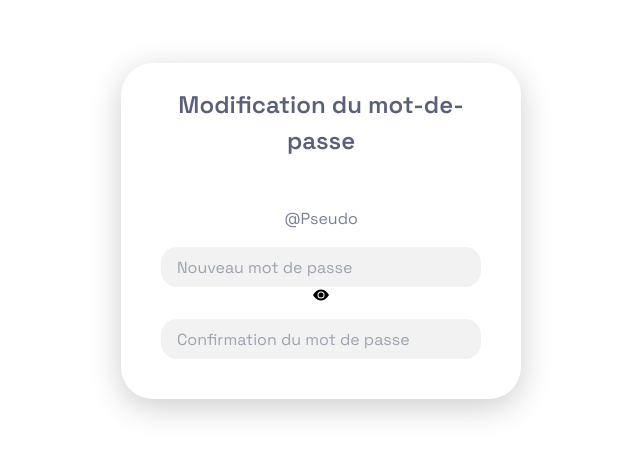
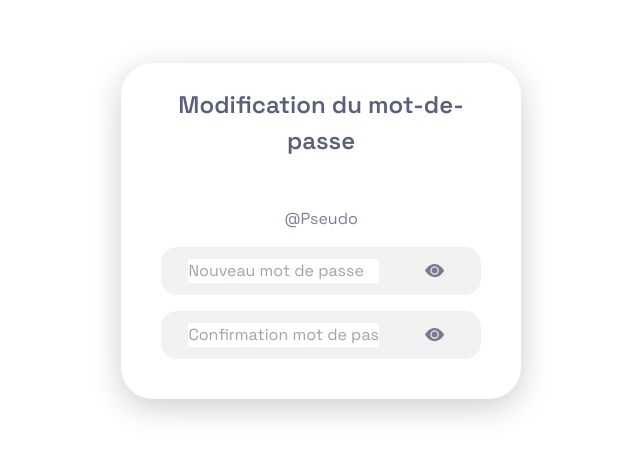
Before and after one commit to dropy-project/dropy-website, a Next.js app: page /reset-password in a window 1280 px wide. Shown: the part 169-626 px from the top of the page, without its empty margins (319-959 px from the left). Built offline with nearby package versions, Linux system fonts and the light colour scheme.

Commit message:
ci: finish input box password ui

```diff
--- a/app/reset-password/page.tsx
+++ b/app/reset-password/page.tsx
@@ -23,11 +23,32 @@ const ResetPasswordBox = () => {
           </div>
           <div className={styles.fields}>
             <div className={styles.field}>
-              <input type={showPassword ? 'text' : 'password'}name='password' id='password' placeholder='Nouveau mot de passe' />
-              {showPassword ? <BsEyeSlashFill onClick={toggleShowPassword} /> : <BsEyeFill onClick={toggleShowPassword} />}
+              <div className={styles.password_input}>
+                <input
+                  type={showPassword ? 'text' : 'password'}
+                  name='password'
+                  id='password'
+                  placeholder='Nouveau mot de passe'
+                  className={styles.password_field}
+                />
+                <div className={styles.password_icon} onClick={toggleShowPassword}>
+                  {showPassword ? <BsEyeSlashFill /> : <BsEyeFill />}
+                </div>
+              </div>
             </div>
             <div className={styles.field}>
-              <input type='password' name='password' id='password' placeholder='Confirmation du mot de passe' />
+              <div className={styles.password_input}>
+                <input
+                  type={showPassword ? 'text' : 'password'}
+                  name='password'
+                  id='password'
+                  placeholder='Confirmation mot de passe'
+                  className={styles.password_field}
+                />
+                <div className={styles.password_icon} onClick={toggleShowPassword}>
+                  {showPassword ? <BsEyeSlashFill /> : <BsEyeFill />}
+                </div>
+              </div>
             </div>
           </div>
         </div>
--- a/styles/ResetPasswordBox.module.scss
+++ b/styles/ResetPasswordBox.module.scss
@@ -84,18 +84,32 @@
           align-items: center;
           width: 100%;
           margin-bottom: 1rem;
-          input {
+          .password_input {
+            display: flex;
+            flex-direction: row;
+            justify-content: space-around;
+            align-items: center;
             background-color: #f2f2f2;
+            border-radius: 1em;
+            padding: 0 0.6rem;
+            height: 3rem;
             width: 100%;
-            height: 2.5rem;
+            .password_field {
               border: none;
               outline: none;
               font-size: 1rem;
               color: $darkGrey;
-            padding: 0 1rem;
-            border-radius: 1em;
               @include mobile_xs {
                 font-size: 0.8rem;
+              }
+            }
+            .password_icon {
+              font-size: 1.2rem;
+              color: $darkGrey;
+              opacity: 0.8;
+              padding: 0.6rem;
+              @include mobile_xs {
+                font-size: 1rem;
               }
             }
           }
@@ -103,3 +117,4 @@
       }
     }
   }
+}
```
Lines whose indentation alone changed are shown as unchanged.
